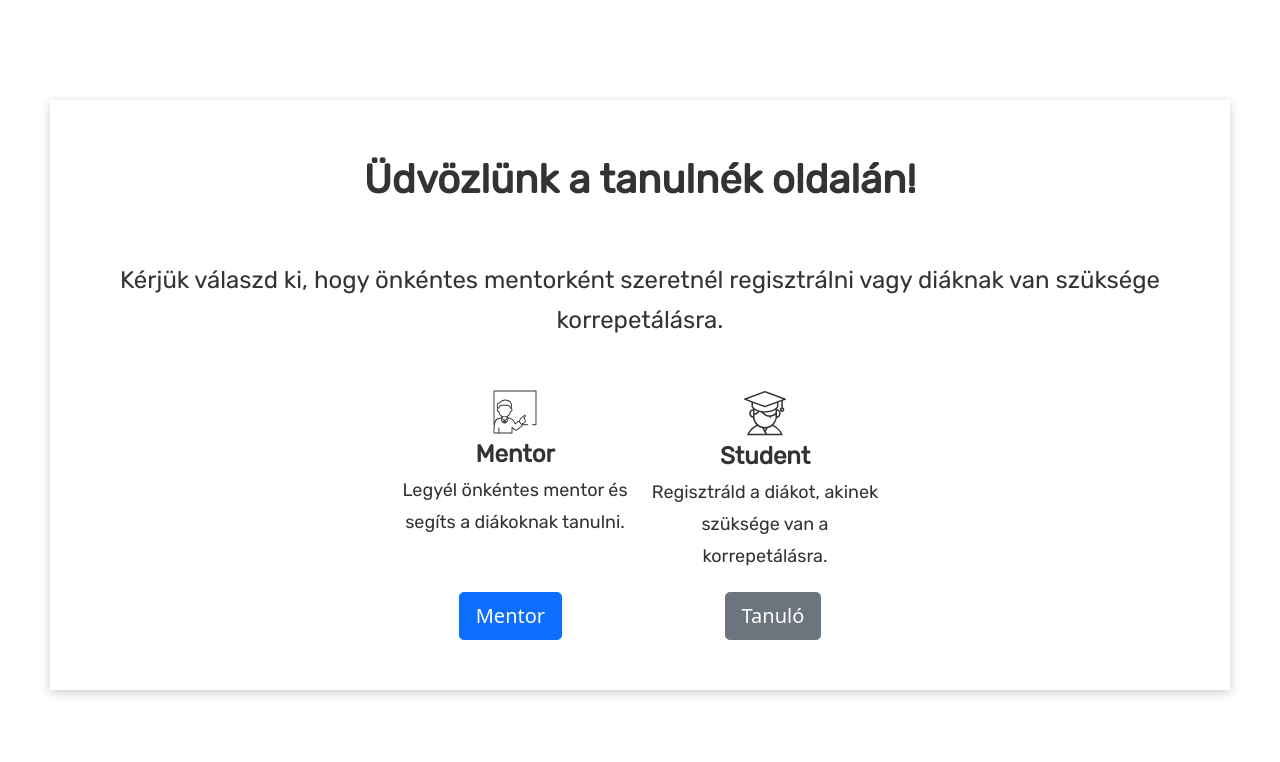
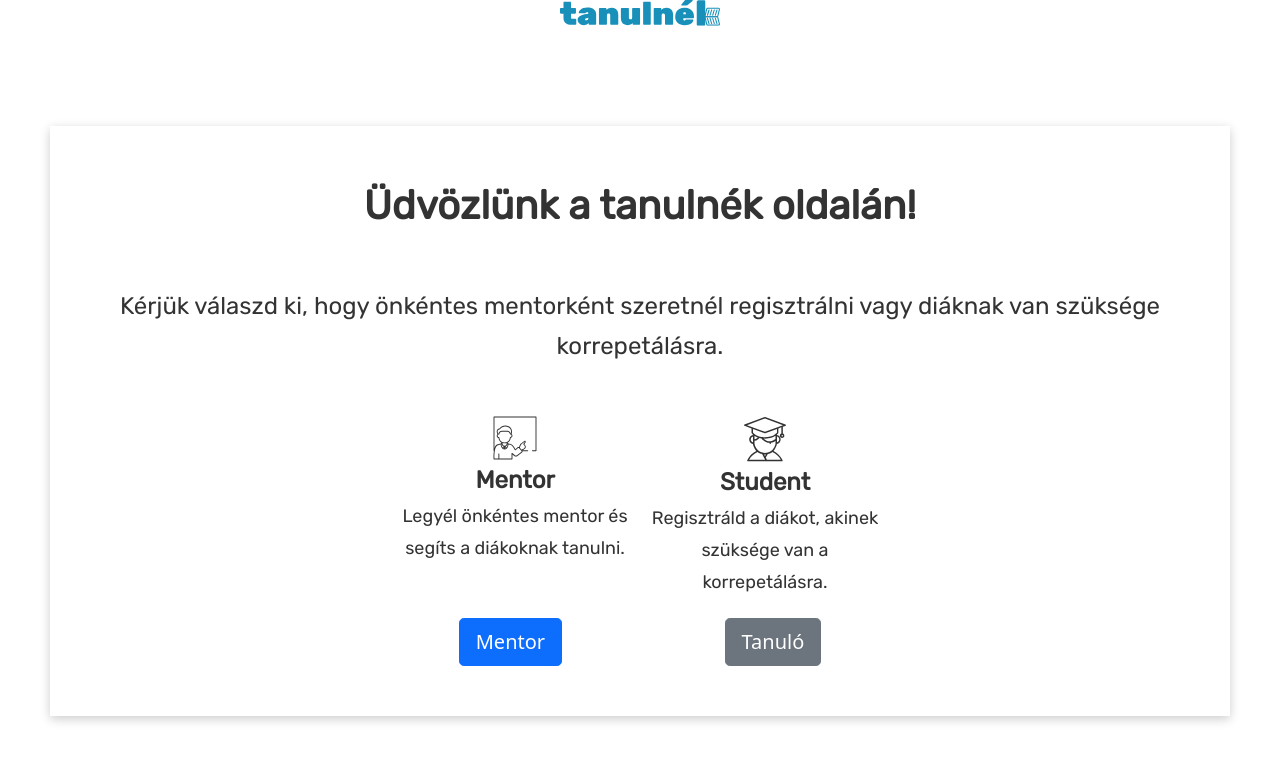
Before and after one commit to szati999/DigitalisKalakaFE, a React (Create React App) app: page / in a window 1280 px wide. Shown: the top 762 px of the page. Built offline with nearby package versions, Linux system fonts and the light colour scheme.

Commit message:
header logo

```diff
--- a/src/App.js
+++ b/src/App.js
@@ -5,9 +5,12 @@ import UserTypes from "./components/UserTypes";
 import MentorRegister from "./components/MentorRegister";
 import StudentRegistration from "./components/StudentRegistration";
 import StudentList from "./components/StudentList";
+import Header from "./components/Header";
 
 export default function App() {
 	return (
+		<>
+		<Header/>
 		<Router>
 			<Routes>
 				<Route path="/" element={<UserTypes />}></Route>
@@ -16,5 +19,7 @@ export default function App() {
 				<Route path="/student" element={<StudentList />}></Route>
 			</Routes>
 		</Router>
+		</>
+
 	);
 }
--- /dev/null
+++ b/src/components/Header.css
@@ -0,0 +1,5 @@
+.header-logo{
+    display: flex;
+    flex-direction: row;
+    justify-content: center;
+}
--- /dev/null
+++ b/src/components/Header.jsx
@@ -0,0 +1,12 @@
+import React from 'react'
+import headerlogo from './headerlogo.svg'
+import './Header.css'
+
+
+export default function Header() {
+    return (
+        <div className='header-logo'>
+            <img src={headerlogo}/>
+        </div>
+    )
+}
```
Also changed, not shown: src/components/headerlogo.svg (added).
